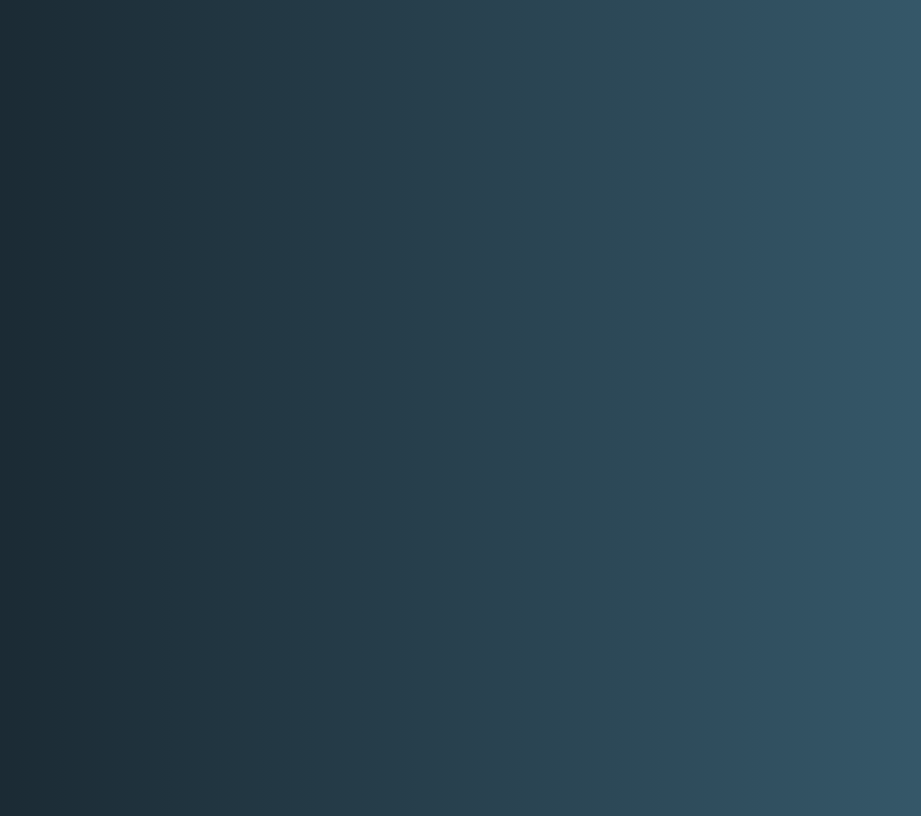
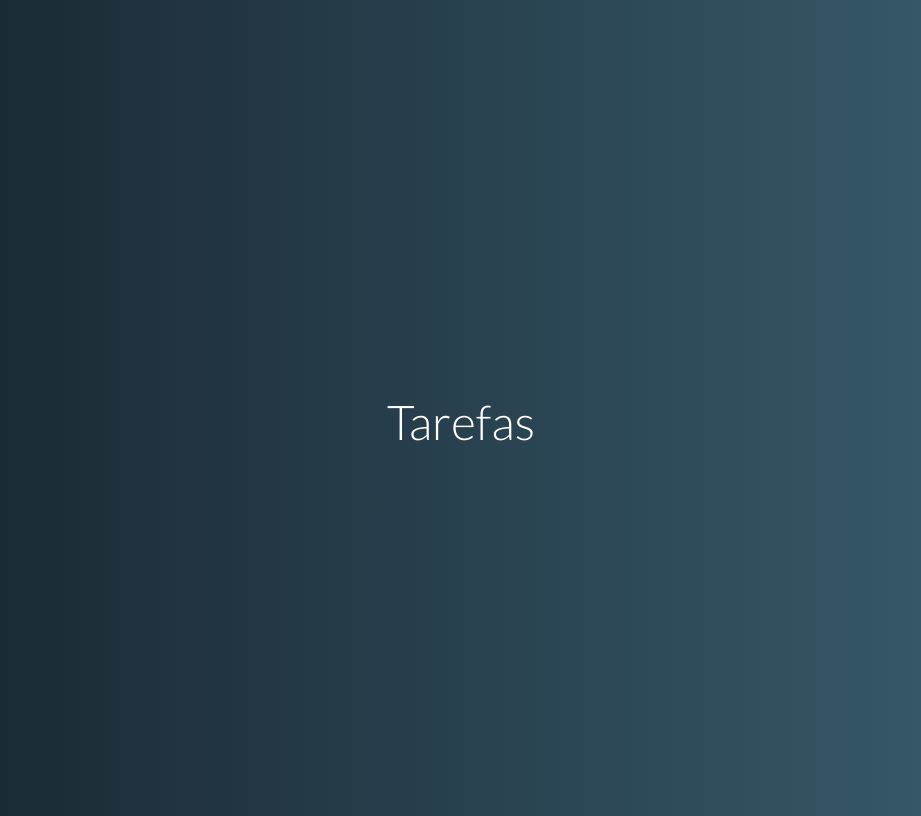
Before and after one commit to pierry01/vue-tasks-again, a Vue app: page / in a window 1280 px wide. Shown: the whole page, without its empty margins (179-1100 px from the left). Built offline with nearby package versions, Linux system fonts and the light colour scheme.

Commit message:
creating task list

```diff
--- a/src/App.vue
+++ b/src/App.vue
@@ -1,9 +1,20 @@
 <template>
-  <div id="app"></div>
+  <div id="app">
+    <h1>Tarefas</h1>
+  </div>
 </template>
 
 <script>
-export default {};
+export default {
+  data() {
+    return {
+      tasks: [
+        { title: "Task 1", pending: true },
+        { title: "Task 2", pending: false },
+      ],
+    };
+  },
+};
 </script>
 
 <style>
```
